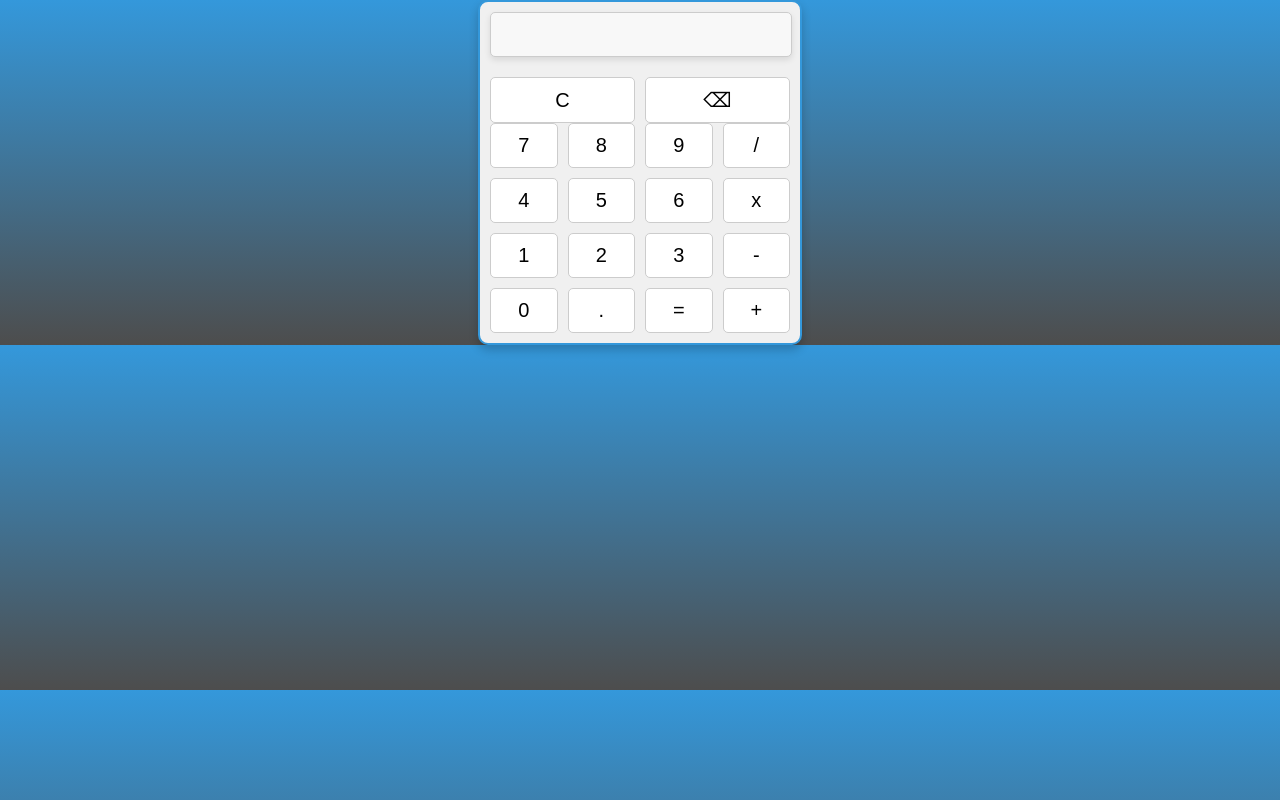
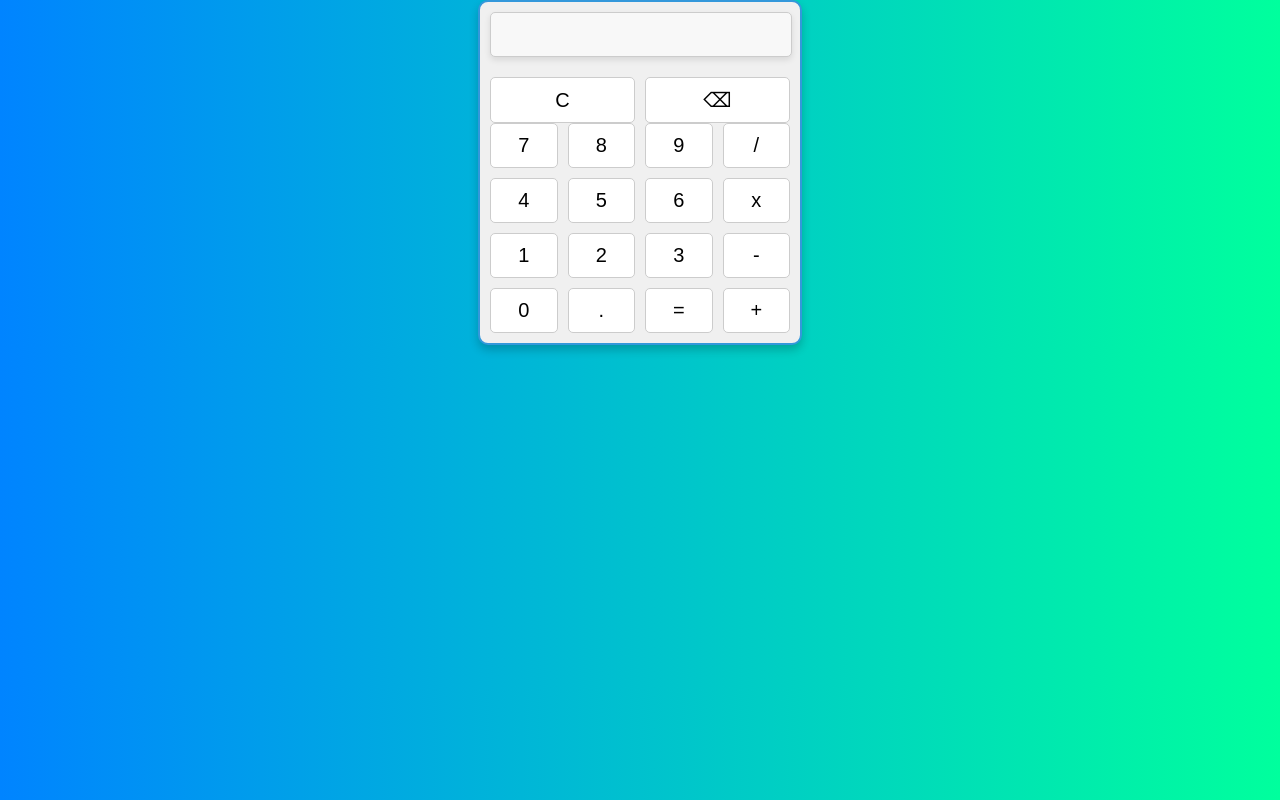
Before and after one commit to BlazingPh0enix/Calculator, a React (Create React App) app: page / in a window 1280 px wide. Built offline with nearby package versions, Linux system fonts and the light colour scheme; the HTML template or start-up script is replaced by a standard one.

Commit message:
fifth commit

```diff
--- a/src/components/calculator.css
+++ b/src/components/calculator.css
@@ -40,6 +40,8 @@ button {
   background-color: #fff;
   cursor: pointer;
   transition: background-color 0.2s, box-shadow 0.2s;
+  font-weight: normal;
+  color: #000;
 }
 
 button:hover {
@@ -59,6 +61,7 @@ button.C {
   background-color: #ff5151;
   color: #fff;
   font-weight: bold;
+  border: 1px solid #ff0000;
 }
 
 button.C:hover {
@@ -69,6 +72,7 @@ button.eq {
   background-color: #0084ff;
   color: #fff;
   font-weight: bold;
+  border: 1px solid #0066cc;
 }
 
 button.eq:hover {
@@ -77,8 +81,9 @@ button.eq:hover {
 
 button.operator {
   background-color: #f0f0f0;
-  color: #000;
+  color: #333;
   font-weight: bold;
+  border: 1px solid #ccc;
 }
 
 button.operator:hover {
--- a/src/index.css
+++ b/src/index.css
@@ -1,8 +1,9 @@
 body {
   margin: 0;
-  background: linear-gradient(to bottom, #3498db, #4d4d4d);
+  background: linear-gradient(to right, #0084ff, #00ff9d);
   font-family: -apple-system, BlinkMacSystemFont, 'Segoe UI', 'Roboto', 'Oxygen',
-    'Ubuntu', 'Cantarell', 'Fira Sans', 'Droid Sans', 'Helvetica Neue', sans-serif;
+    'Ubuntu', 'Cantarell', 'Fira Sans', 'Droid Sans', 'Helvetica Neue',
+    sans-serif;
   -webkit-font-smoothing: antialiased;
   -moz-osx-font-smoothing: grayscale;
 }
```
